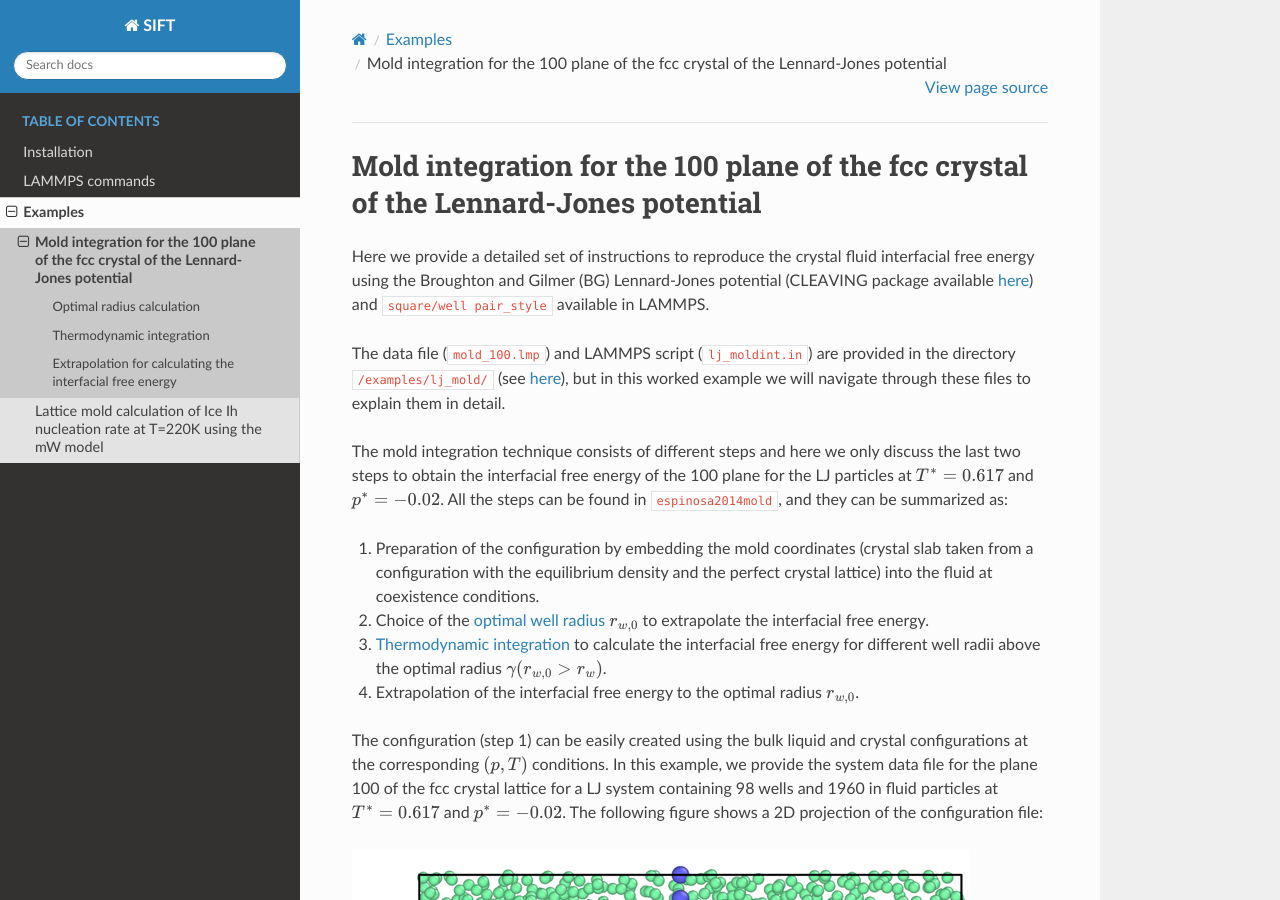
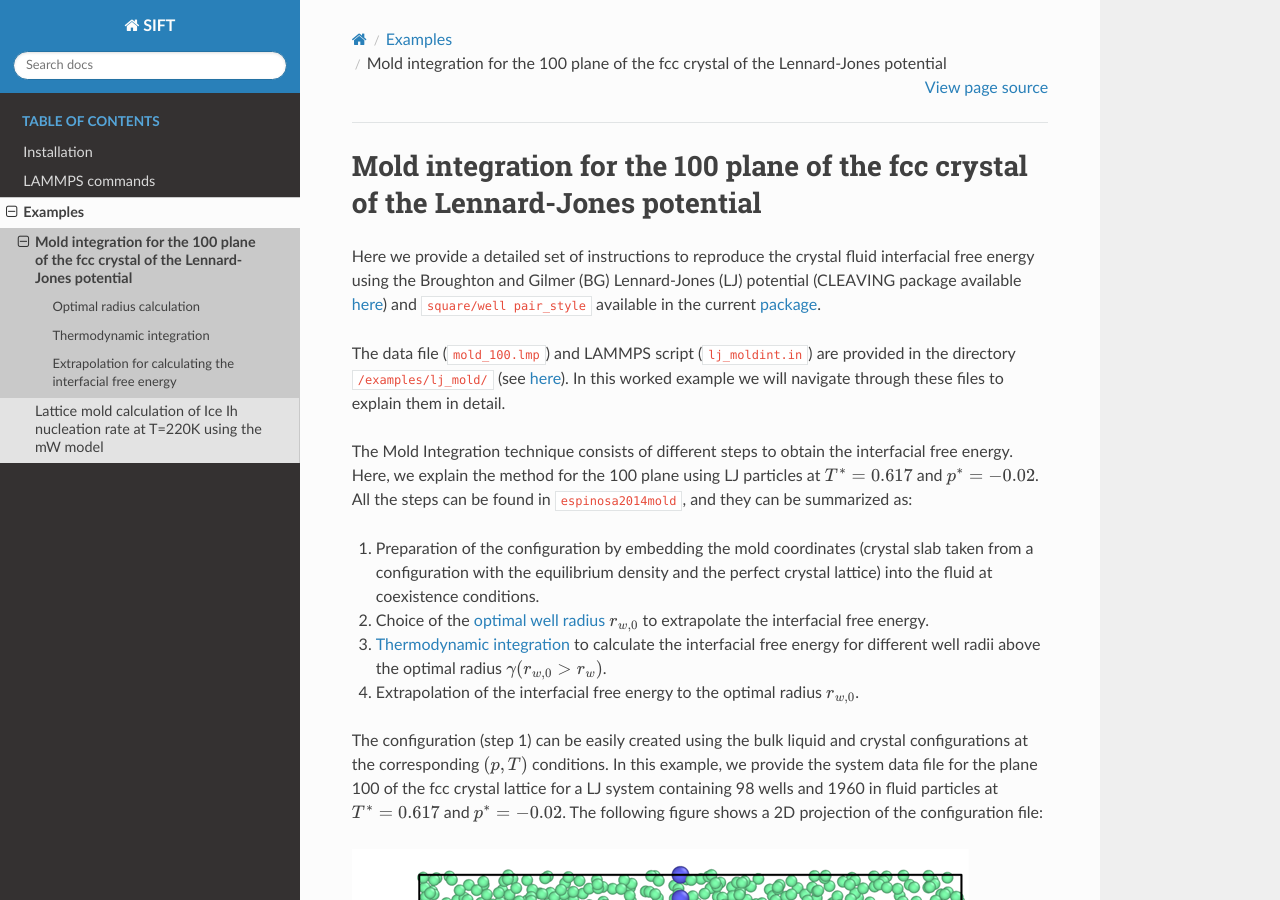
Before and after one commit to AndresRTejedor/Mold, a Sphinx documentation site: the page built from docs/source/example_MI_lj.md, in a window 1280 px wide and 900 px high. Built offline with Sphinx 7.4.7 and the Read the Docs theme 2.0.0, drawn with Linux system fonts in a browser that asks for light colours; cross-references to code outside the pages are shown as plain code.

Commit message:
Update example_MI_lj.md

```diff
--- a/docs/source/example_MI_lj.md
+++ b/docs/source/example_MI_lj.md
@@ -1,11 +1,11 @@
 # Mold integration for the 100 plane of the fcc crystal of the Lennard-Jones potential
 
-Here we provide a detailed set of instructions to reproduce the crystal fluid interfacial free energy using the Broughton and Gilmer (BG) Lennard-Jones potential
-(CLEAVING package available [here](https://github.com/demonico85/cleaving/tree/master)) and `square/well pair_style` available in LAMMPS.
+Here we provide a detailed set of instructions to reproduce the crystal fluid interfacial free energy using the Broughton and Gilmer (BG) Lennard-Jones (LJ) potential
+(CLEAVING package available [here](https://github.com/demonico85/cleaving/tree/master)) and `square/well pair_style` available in the current [package](https://github.com/AndresRTejedor/Mold/).
 
-The data file (`mold_100.lmp`) and LAMMPS script (`lj_moldint.in`) are provided in the directory `/examples/lj_mold/` (see [here](https://github.com/AndresRTejedor/Mold/tree/main/example/lj_mold)), but in this worked example we will navigate through these files to explain them in detail.
+The data file (`mold_100.lmp`) and LAMMPS script (`lj_moldint.in`) are provided in the directory `/examples/lj_mold/` (see [here](https://github.com/AndresRTejedor/Mold/tree/main/example/lj_mold)). In this worked example we will navigate through these files to explain them in detail.
 
-The mold integration technique consists of different steps and here we only discuss the last two steps to obtain the interfacial free energy of the 100 plane for the LJ particles at $T^\ast=0.617$ and $p^\ast=-0.02$. All the steps can be found in {footcite:t}`espinosa2014mold`, and they can be summarized as:
+The Mold Integration technique consists of different steps to obtain the interfacial free energy. Here, we explain the method for the 100 plane using LJ particles at $T^\ast=0.617$ and $p^\ast=-0.02$. All the steps can be found in {footcite:t}`espinosa2014mold`, and they can be summarized as:
 
 1. Preparation of the configuration by embedding the mold coordinates (crystal slab taken from a configuration with the equilibrium density and the perfect crystal lattice) into the fluid at coexistence conditions.
 2. Choice of the [optimal well radius](#optimal-radius-calculation) $r_{w,0}$ to extrapolate the interfacial free energy.
```
